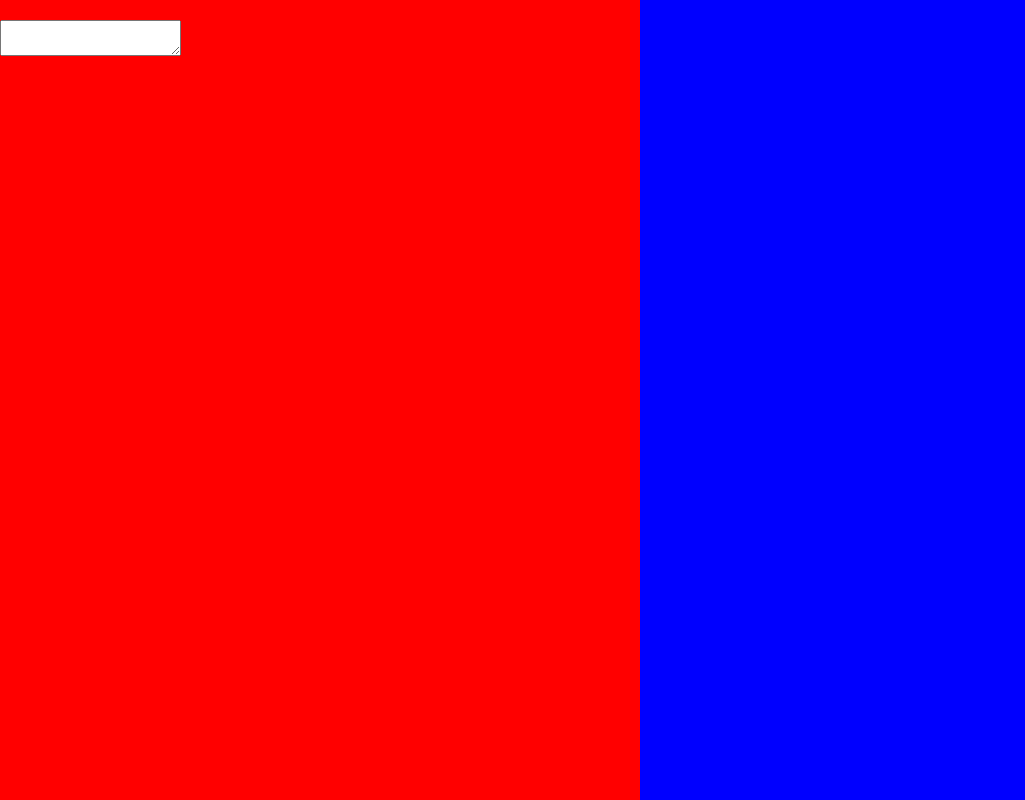
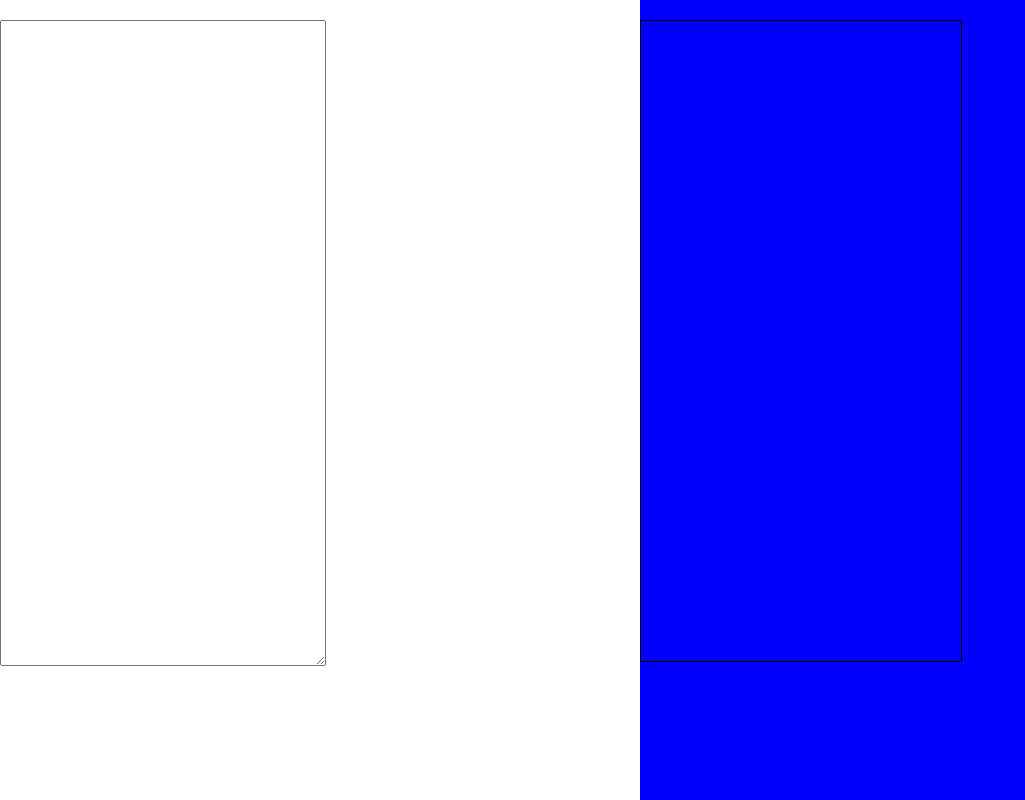
Before and after one commit to AuroreVanHoorebeke/markdown-editor, a plain HTML site: page index.html in a window 1280 px wide. Shown: the whole page, without its empty margins (0-1025 px from the left). Drawn offline with Linux system fonts and the light colour scheme.

Commit message:
added overflow-warp

```diff
--- a/style.css
+++ b/style.css
@@ -2,7 +2,7 @@
     height: 100vh;
     width: 50vw;
     position: fixed;
-    z-index: 1;
+    /* z-index: 1; */
     top: 0;
     overflow-x: hidden;
     padding-top: 20px;
@@ -10,10 +10,23 @@
 
 .left{
     left: 0;
-    background-color: red;
+    /* background-color: red; */
+}
+
+.textArea{
+    height: 80vh;
+    width: 40vh;
+
 }
 
 .right{
     right:0;
     background-color: blue;
 }
+
+.display{
+    height: 80vh;
+    width: 40vh;
+    border: 1px solid black;
+    overflow-wrap: break-word;
+}
```
